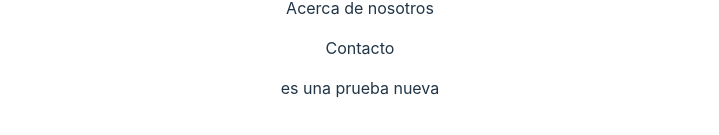
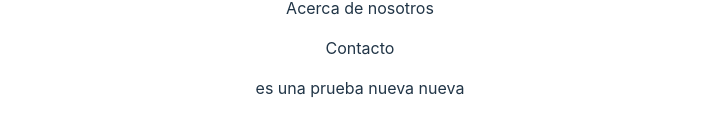
Before and after one commit to LeandroMaxRomero/futbol_experience, a React (Vite) app: page / in a window 1280 px wide. Shown: the part 439-574 px from the top of the page, without its empty margins (280-999 px from the left). Built offline with nearby package versions, Linux system fonts and the light colour scheme.

Commit message:
nueva prueba

```diff
--- a/src/components/Home/HomePage.jsx
+++ b/src/components/Home/HomePage.jsx
@@ -11,7 +11,7 @@ export const HomePage = () => {
 
   const { welcome, about, contact } = traduccion[lengua];
 
-  const prueba = "es una prueba nueva";
+  const prueba = "es una prueba nueva nueva";
 
   return (
     <div>
```
